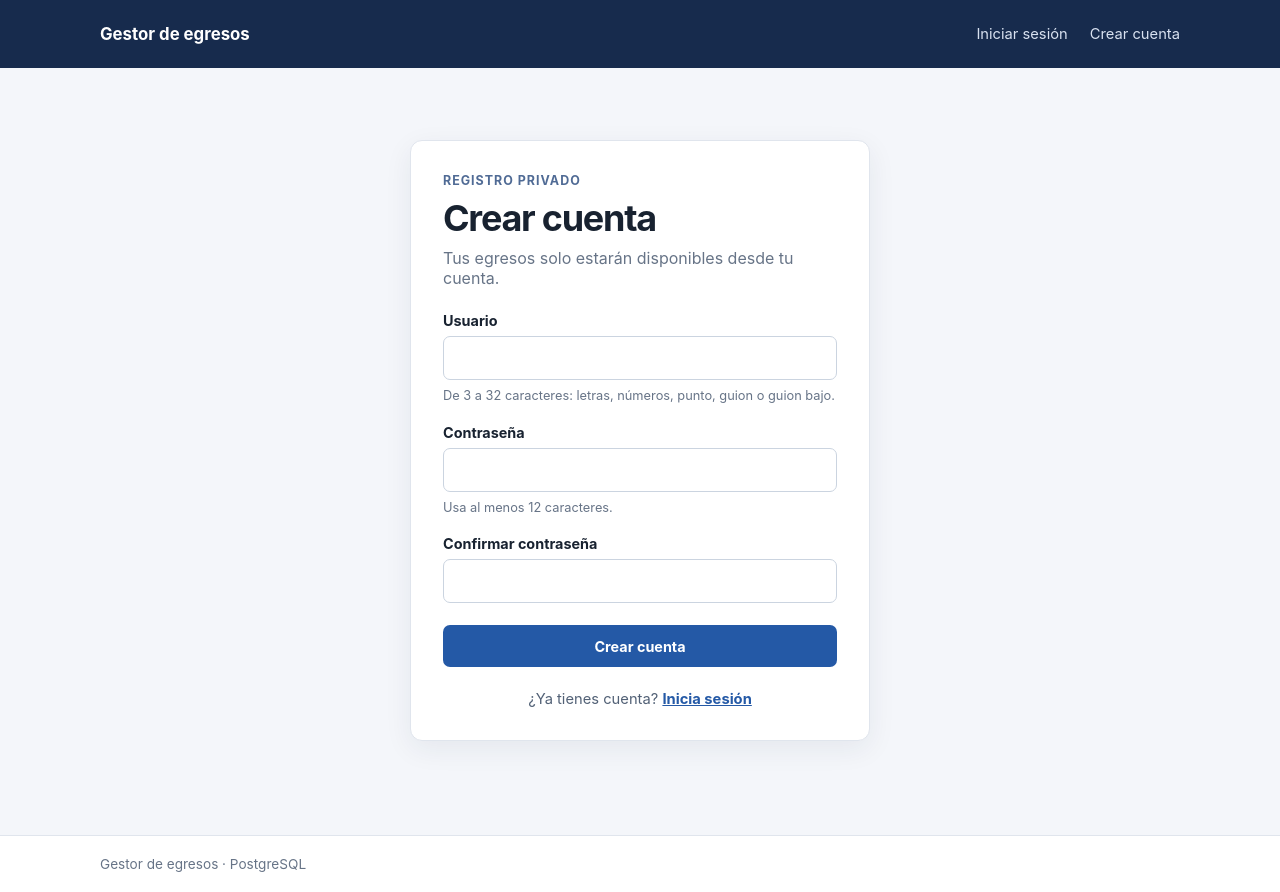
After one commit to GabrieJimenez876/ORM-PostgreSql, a Flask app: page /registro in a window 1280 px wide. The commit adds this page. Run offline with Flask 3, Linux system fonts and the light colour scheme; some libraries are stand-ins or nearby versions.

Commit message:
3 modificacion

```diff
--- a/app.py
+++ b/app.py
@@ -2,14 +2,27 @@ import os
 from datetime import date
 
 from flask import Flask
+from flask_login import LoginManager
 from flask_wtf.csrf import CSRFProtect
-from sqlalchemy import select
+from sqlalchemy import inspect, select, text, update
 
 from config import Config
-from models import FormaPago, Parametro, db
-from routes import bp
+from models import Cuenta, Egreso, FormaPago, Parametro, db
+from routes import auth_bp, bp
 
 csrf = CSRFProtect()
+login_manager = LoginManager()
+login_manager.login_view = "auth.login"
+login_manager.login_message = "Inicia sesión para continuar."
+login_manager.login_message_category = "error"
+
+
+@login_manager.user_loader
+def load_user(cuenta_id: str) -> Cuenta | None:
+    try:
+        return db.session.get(Cuenta, int(cuenta_id))
+    except ValueError:
+        return None
 
 
 def create_app(test_config: dict | None = None) -> Flask:
@@ -23,10 +36,37 @@ def create_app(test_config: dict | None = None) -> Flask:
 
     db.init_app(app)
     csrf.init_app(app)
+    login_manager.init_app(app)
     app.register_blueprint(bp)
+    app.register_blueprint(auth_bp)
 
     with app.app_context():
         db.create_all()
+        if "cuenta_id" not in {
+            column["name"] for column in inspect(db.engine).get_columns(Egreso.__tablename__)
+        }:
+            with db.engine.begin() as connection:
+                connection.execute(
+                    text(
+                        "ALTER TABLE egresos ADD COLUMN cuenta_id "
+                        "INTEGER REFERENCES cuentas (id) ON DELETE RESTRICT"
+                    )
+                )
+        with db.engine.begin() as connection:
+            connection.execute(
+                text(
+                    "CREATE INDEX IF NOT EXISTS ix_egresos_cuenta_id "
+                    "ON egresos (cuenta_id)"
+                )
+            )
+
+        primera_cuenta_id = db.session.scalar(select(Cuenta.id).order_by(Cuenta.id).limit(1))
+        if primera_cuenta_id is not None:
+            db.session.execute(
+                update(Egreso)
+                .where(Egreso.cuenta_id.is_(None))
+                .values(cuenta_id=primera_cuenta_id)
+            )
         if db.session.scalar(select(Parametro.id).limit(1)) is None:
             hoy = date.today()
             db.session.add(Parametro(gestion=hoy.year, mes=hoy.month))
--- a/requirements.txt
+++ b/requirements.txt
@@ -1,4 +1,5 @@
 Flask==3.1.1
+Flask-Login==0.6.3
 Flask-SQLAlchemy==3.1.1
 Flask-WTF==1.2.2
 SQLAlchemy==2.0.36
--- a/routes.py
+++ b/routes.py
@@ -1,13 +1,120 @@
 from datetime import date
 from decimal import Decimal, InvalidOperation
+import re
 
 from flask import Blueprint, abort, flash, redirect, render_template, request, url_for
-from sqlalchemy import func, select
+from flask_login import current_user, login_required, login_user, logout_user
+from sqlalchemy import func, select, update
 from sqlalchemy.orm import joinedload
+from sqlalchemy.exc import IntegrityError
+from werkzeug.security import check_password_hash, generate_password_hash
 
-from models import Egreso, FormaPago, Parametro, db
+from models import Cuenta, Egreso, FormaPago, Parametro, db
 
 bp = Blueprint("web", __name__)
+auth_bp = Blueprint("auth", __name__)
+
+
+def _egreso_de_usuario(idegreso: int) -> Egreso:
+    egreso = db.session.scalar(
+        select(Egreso).where(
+            Egreso.idegreso == idegreso,
+            Egreso.cuenta_id == current_user.id,
+        )
+    )
+    if egreso is None:
+        abort(404)
+    return egreso
+
+
+@auth_bp.route("/registro", methods=["GET", "POST"])
+def registro():
+    if current_user.is_authenticated:
+        return redirect(url_for("web.inicio"))
+
+    username = request.form.get("username", "").strip().lower()
+    if request.method == "POST":
+        password = request.form.get("password", "")
+        password_confirm = request.form.get("password_confirm", "")
+        errores = []
+        if not re.fullmatch(r"[a-z0-9_.-]{3,32}", username):
+            errores.append(
+                "El usuario debe tener entre 3 y 32 caracteres: letras, números, punto, guion o guion bajo."
+            )
+        if len(password) < 12:
+            errores.append("La contraseña debe tener al menos 12 caracteres.")
+        if len(password) > 128:
+            errores.append("La contraseña no puede superar los 128 caracteres.")
+        if password != password_confirm:
+            errores.append("Las contraseñas no coinciden.")
+        if db.session.scalar(select(Cuenta.id).where(Cuenta.username == username)):
+            errores.append("Ese nombre de usuario ya está registrado.")
+
+        if not errores:
+            cuenta = Cuenta(
+                username=username,
+                password_hash=generate_password_hash(password),
+            )
+            db.session.add(cuenta)
+            try:
+                db.session.commit()
+            except IntegrityError:
+                db.session.rollback()
+                if db.session.scalar(select(Cuenta.id).where(Cuenta.username == username)):
+                    errores.append("Ese nombre de usuario ya está registrado.")
+                else:
+                    raise
+            else:
+                if cuenta.id == db.session.scalar(select(func.min(Cuenta.id))):
+                    db.session.execute(
+                        update(Egreso)
+                        .where(Egreso.cuenta_id.is_(None))
+                        .values(cuenta_id=cuenta.id)
+                    )
+                    db.session.commit()
+                login_user(cuenta)
+                flash("Cuenta creada. Ya puedes registrar tus egresos.", "success")
+                return redirect(url_for("web.inicio"))
+
+        return render_template(
+            "registro.html",
+            username=username,
+            errores=errores,
+        ), 400
+
+    return render_template("registro.html", username="", errores=[])
+
+
+@auth_bp.route("/login", methods=["GET", "POST"])
+def login():
+    if current_user.is_authenticated:
+        return redirect(url_for("web.inicio"))
+
+    username = request.form.get("username", "").strip().lower()
+    error = None
+    if request.method == "POST":
+        cuenta = db.session.scalar(select(Cuenta).where(Cuenta.username == username))
+        password = request.form.get("password", "")
+        if cuenta is None or not check_password_hash(cuenta.password_hash, password):
+            error = "Usuario o contraseña incorrectos."
+        else:
+            login_user(cuenta)
+            flash("Sesión iniciada correctamente.", "success")
+            return redirect(url_for("web.inicio"))
+
+    return render_template(
+        "login.html",
+        username=username,
+        error=error,
+    )
+
+
+@auth_bp.post("/logout")
+@login_required
+def logout():
+    logout_user()
+    flash("Has cerrado sesión.", "success")
+    return redirect(url_for("auth.login"))
 
 
 def _periodo_actual() -> Parametro:
@@ -118,18 +225,24 @@ def _formulario_invalido(
 
 
 @bp.get("/")
+@login_required
 def inicio():
     parametro = _periodo_actual()
     egresos = db.session.scalars(
         select(Egreso)
         .options(joinedload(Egreso.forma_pago))
-        .where(Egreso.gestion == parametro.gestion, Egreso.mes == parametro.mes)
+        .where(
+            Egreso.gestion == parametro.gestion,
+            Egreso.mes == parametro.mes,
+            Egreso.cuenta_id == current_user.id,
+        )
         .order_by(Egreso.fecha.desc(), Egreso.idegreso.desc())
     ).all()
     total = db.session.scalar(
         select(func.coalesce(func.sum(Egreso.monto), 0)).where(
             Egreso.gestion == parametro.gestion,
             Egreso.mes == parametro.mes,
+            Egreso.cuenta_id == current_user.id,
         )
     )
     return render_template(
@@ -141,6 +254,7 @@ def inicio():
 
 
 @bp.route("/egresos/crear", methods=["GET", "POST"])
+@login_required
 def crear_egreso():
     parametro = _periodo_actual()
     if request.method == "POST":
@@ -152,6 +266,7 @@ def crear_egreso():
             **datos,
             gestion=parametro.gestion,
             mes=parametro.mes,
+            cuenta_id=current_user.id,
         )
         db.session.add(egreso)
         db.session.commit()
@@ -168,8 +283,9 @@ def crear_egreso():
 
 
 @bp.route("/egresos/editar/<int:idegreso>", methods=["GET", "POST"])
+@login_required
 def editar_egreso(idegreso: int):
-    egreso = db.get_or_404(Egreso, idegreso)
+    egreso = _egreso_de_usuario(idegreso)
     if request.method == "POST":
         datos, errores = _validar_formulario()
         if errores:
@@ -191,8 +307,9 @@ def editar_egreso(idegreso: int):
 
 
 @bp.post("/egresos/eliminar/<int:idegreso>")
+@login_required
 def eliminar_egreso(idegreso: int):
-    egreso = db.get_or_404(Egreso, idegreso)
+    egreso = _egreso_de_usuario(idegreso)
     db.session.delete(egreso)
     db.session.commit()
     flash("El egreso se eliminó correctamente.", "success")
@@ -200,6 +317,7 @@ def eliminar_egreso(idegreso: int):
 
 
 @bp.get("/egresos/buscar")
+@login_required
 def buscar_egreso():
     query = request.args.get("q", "").strip()
     parametro = _periodo_actual()
@@ -210,6 +328,7 @@ def buscar_egreso():
             .where(
                 Egreso.gestion == parametro.gestion,
                 Egreso.mes == parametro.mes,
+                Egreso.cuenta_id == current_user.id,
                 func.lower(Egreso.detalle).contains(query.lower(), autoescape=True),
             )
             .options(joinedload(Egreso.forma_pago))
--- a/static/css/style.css
+++ b/static/css/style.css
@@ -49,6 +49,7 @@ a {
 
 .nav-links {
   display: flex;
+  align-items: center;
   gap: 22px;
 }
 
@@ -260,6 +286,52 @@ tbody tr:last-child td {
   padding: 30px;
 }
 
+.auth-card {
+  width: min(460px, 100%);
+  margin: 30px auto;
+  padding: 32px;
+  border: 1px solid #e0e5ed;
+  border-radius: 12px;
+  background: #fff;
+  box-shadow: 0 8px 28px rgb(25 42 70 / 7%);
+}
+
+.auth-card h1 {
+  margin-bottom: 8px;
+}
+
+.auth-card > .muted {
+  margin-bottom: 24px;
+}
+
+.auth-form {
+  display: grid;
+  gap: 18px;
+}
+
+.auth-form > .button {
+  width: 100%;
+  margin-top: 4px;
+}
+
+.field-help {
+  color: #677487;
+  font-size: 0.8rem;
+  line-height: 1.45;
+}
+
+.auth-switch {
+  margin: 23px 0 0;
+  color: #526176;
+  font-size: 0.92rem;
+  text-align: center;
+}
+
+.auth-switch a {
+  color: #2459a6;
+  font-weight: 650;
+}
+
 .form-card-heading {
   margin-bottom: 25px;
 }
--- a/templates/base.html
+++ b/templates/base.html
@@ -12,9 +12,19 @@
       <nav class="nav container" aria-label="Navegación principal">
         <a class="brand" href="{{ url_for('web.inicio') }}">Gestor de egresos</a>
         <div class="nav-links">
-          <a href="{{ url_for('web.inicio') }}">Inicio</a>
-          <a href="{{ url_for('web.crear_egreso') }}">Nuevo egreso</a>
-          <a href="{{ url_for('web.buscar_egreso') }}">Buscar</a>
+          {% if current_user.is_authenticated %}
+            <a href="{{ url_for('web.inicio') }}">Inicio</a>
+            <a href="{{ url_for('web.crear_egreso') }}">Nuevo egreso</a>
+            <a href="{{ url_for('web.buscar_egreso') }}">Buscar</a>
+            <span class="nav-user">{{ current_user.username }}</span>
+            <form method="post" action="{{ url_for('auth.logout') }}">
+              <input type="hidden" name="csrf_token" value="{{ csrf_token() }}">
+              <button class="nav-logout" type="submit">Cerrar sesión</button>
+            </form>
+          {% else %}
+            <a href="{{ url_for('auth.login') }}">Iniciar sesión</a>
+            <a href="{{ url_for('auth.registro') }}">Crear cuenta</a>
+          {% endif %}
         </div>
       </nav>
     </header>
--- /dev/null
+++ b/templates/registro.html
@@ -0,0 +1,36 @@
+{% extends "base.html" %}
+{% block title %}Crear cuenta · Gestor de egresos{% endblock %}
+{% block content %}
+  <section class="auth-card">
+    <p class="eyebrow">Registro privado</p>
+    <h1>Crear cuenta</h1>
+    <p class="muted">Tus egresos solo estarán disponibles desde tu cuenta.</p>
+    {% if errores %}
+      <div class="alert alert-error" role="alert">
+        <strong>Revisa los siguientes datos:</strong>
+        <ul>
+          {% for error in errores %}<li>{{ error }}</li>{% endfor %}
+        </ul>
+      </div>
+    {% endif %}
+    <form method="post" class="auth-form">
+      <input type="hidden" name="csrf_token" value="{{ csrf_token() }}">
+      <div class="field">
+        <label for="username">Usuario</label>
+        <input id="username" name="username" type="text" minlength="3" maxlength="32" pattern="[a-zA-Z0-9_.-]{3,32}" autocomplete="username" required value="{{ username }}" aria-describedby="username-help">
+        <small id="username-help" class="field-help">De 3 a 32 caracteres: letras, números, punto, guion o guion bajo.</small>
+      </div>
+      <div class="field">
+        <label for="password">Contraseña</label>
+        <input id="password" name="password" type="password" minlength="12" maxlength="128" autocomplete="new-password" required aria-describedby="password-help">
+        <small id="password-help" class="field-help">Usa al menos 12 caracteres.</small>
+      </div>
+      <div class="field">
+        <label for="password_confirm">Confirmar contraseña</label>
+        <input id="password_confirm" name="password_confirm" type="password" minlength="12" maxlength="128" autocomplete="new-password" required>
+      </div>
+      <button class="button button-primary" type="submit">Crear cuenta</button>
+    </form>
+    <p class="auth-switch">¿Ya tienes cuenta? <a href="{{ url_for('auth.login') }}">Inicia sesión</a></p>
+  </section>
+{% endblock %}
```
Also changed, not shown: other parts of static/css/style.css (+31 -0 lines), models.py (+23 -0 lines), templates/login.html (added, +25 -0 lines), tests/test_app.py (+82 -2 lines), README.md.
